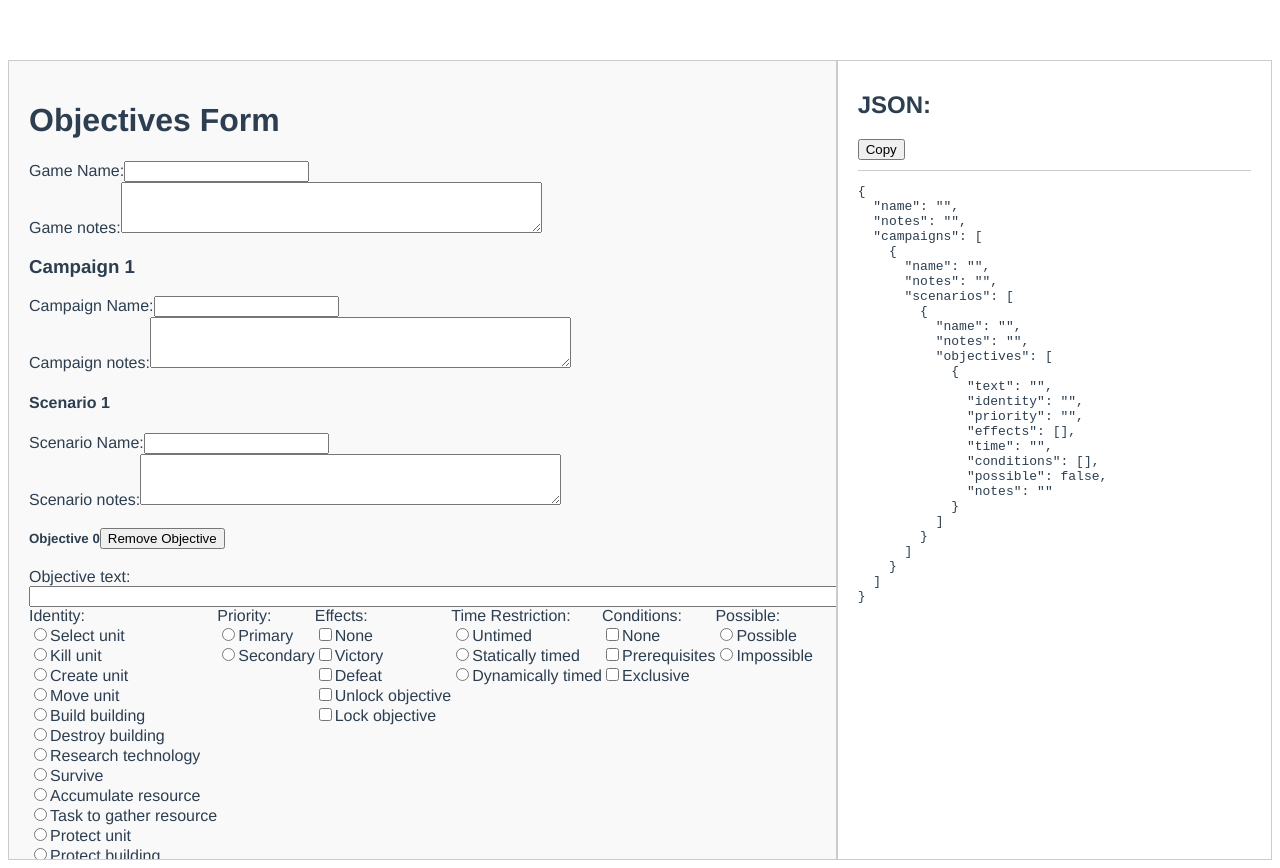
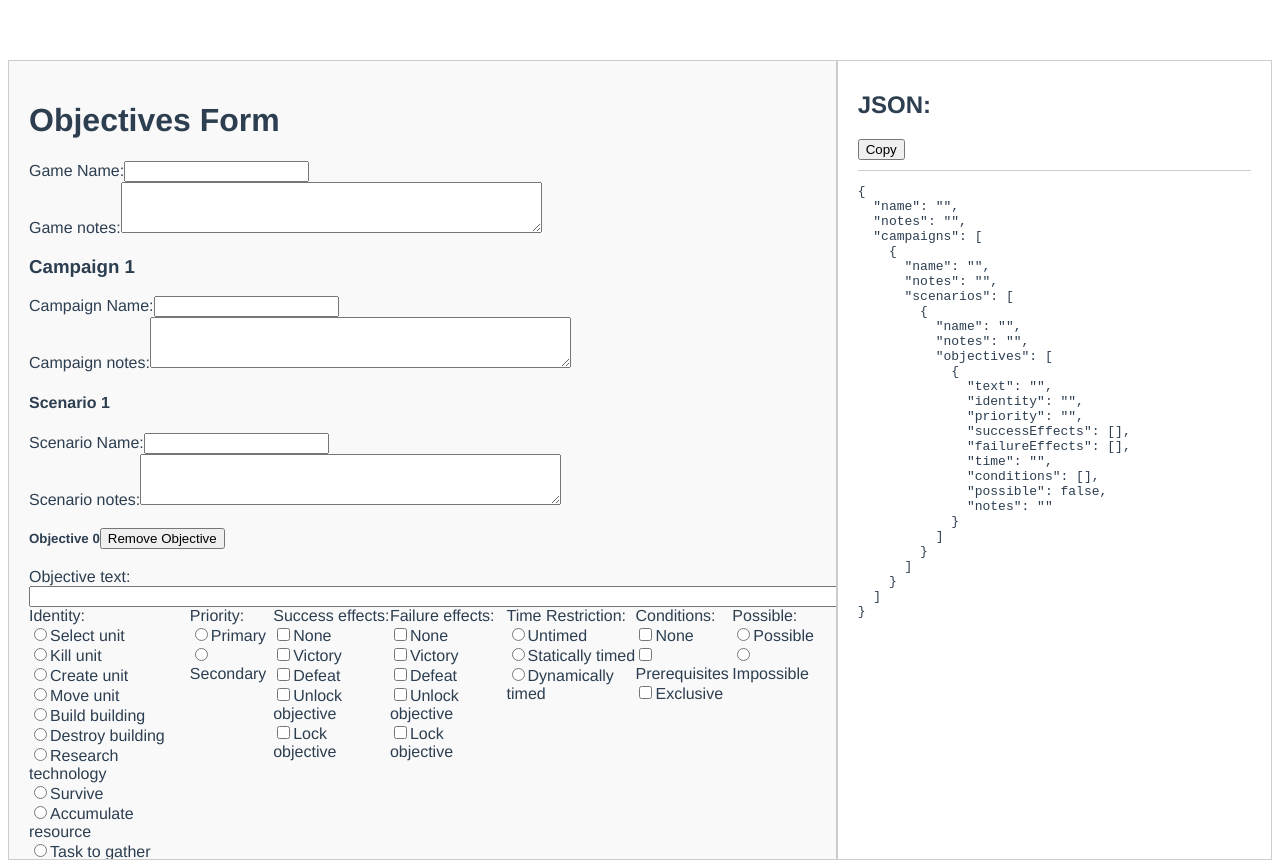
Before and after one commit to maedross/objectives-form, a Vue app: page / in a window 1280 px wide. Built offline with nearby package versions, Linux system fonts and the light colour scheme.

Commit message:
Split effects into success and failure

```diff
--- a/src/App.vue
+++ b/src/App.vue
@@ -140,7 +140,8 @@ const game = ref({
               text: '',
               identity: '',
               priority: '',
-              effects: [],
+              successEffects: [],
+              failureEffects: [],
               time: '',
               conditions: [],
               possible: false,
@@ -178,7 +179,8 @@ function addObjective(campaignIndex, scenarioIndex) {
     text: '',
     identity: '',
     priority: '',
-    effects: [],
+    successEffects: [],
+    failureEffects: [],
     time: '',
     conditions: [],
     possible: false,
@@ -198,7 +200,7 @@ function updateObjective(campaignIndex, scenarioIndex, objectiveIndex, { key, va
     .at(campaignIndex)
     .scenarios.at(scenarioIndex)
     .objectives.at(objectiveIndex)
-  if (key === 'effects' || key === 'conditions') {
+  if (key === 'successEffects' || key === 'failureEffects' || key === 'conditions') {
     if (objective[key].includes(value)) {
       objective[key] = objective[key].filter((attr) => attr !== value)
     } else {
--- a/src/components/ObjectiveComponent.vue
+++ b/src/components/ObjectiveComponent.vue
@@ -167,51 +167,101 @@
         />Secondary</label
       >
     </div>
-    <div :id="'effects-' + ind" class="inputfield">
-      <label>Effects:</label>
+    <div :id="'successEffects-' + ind" class="inputfield">
+      <label>Success effects:</label>
       <label
         ><input
           :id="ind + '-no effect'"
           type="checkbox"
-          v-model="effects"
+          v-model="successEffects"
           value="None"
-          @change="updateObjective('effects', 'None')"
+          @change="updateObjective('successEffects', 'None')"
         />None</label
       >
       <label
         ><input
           :id="'victory-' + ind"
           type="checkbox"
-          v-model="effects"
+          v-model="successEffects"
           value="Victory"
-          @change="updateObjective('effects', 'Victory')"
+          @change="updateObjective('successEffects', 'Victory')"
         />Victory</label
       >
       <label
         ><input
           :id="'defeat-' + ind"
           type="checkbox"
-          v-model="effects"
+          v-model="successEffects"
           value="Defeat"
-          @change="updateObjective('effects', 'Defeat')"
+          @change="updateObjective('successEffects', 'Defeat')"
         />Defeat</label
       >
       <label
         ><input
           :id="'unlock-' + ind"
           type="checkbox"
-          v-model="effects"
+          v-model="successEffects"
           value="Unlock objective"
-          @change="updateObjective('effects', 'Unlock objective')"
+          @change="updateObjective('successEffects', 'Unlock objective')"
         />Unlock objective</label
       >
       <label
         ><input
           :id="'lock-' + ind"
           type="checkbox"
-          v-model="effects"
+          v-model="successEffects"
           value="Lock objective"
-          @change="updateObjective('effects', 'Lock objective')"
+          @change="updateObjective('successEffects', 'Lock objective')"
+        />Lock objective</label
+      >
+    </div>
+
+    <!-- Failure effects -->
+    <div :id="'effects-' + ind" class="inputfield">
+      <label>Failure effects:</label>
+      <label
+        ><input
+          :id="ind + '-no effect'"
+          type="checkbox"
+          v-model="failureEffects"
+          value="None"
+          @change="updateObjective('failureEffects', 'None')"
+        />None</label
+      >
+      <label
+        ><input
+          :id="'victory-' + ind"
+          type="checkbox"
+          v-model="failureEffects"
+          value="Victory"
+          @change="updateObjective('failureEffects', 'Victory')"
+        />Victory</label
+      >
+      <label
+        ><input
+          :id="'defeat-' + ind"
+          type="checkbox"
+          v-model="failureEffects"
+          value="Defeat"
+          @change="updateObjective('failureEffects', 'Defeat')"
+        />Defeat</label
+      >
+      <label
+        ><input
+          :id="'unlock-' + ind"
+          type="checkbox"
+          v-model="failureEffects"
+          value="Unlock objective"
+          @change="updateObjective('failureEffects', 'Unlock objective')"
+        />Unlock objective</label
+      >
+      <label
+        ><input
+          :id="'lock-' + ind"
+          type="checkbox"
+          v-model="failureEffects"
+          value="Lock objective"
+          @change="updateObjective('failureEffects', 'Lock objective')"
         />Lock objective</label
       >
     </div>
```
